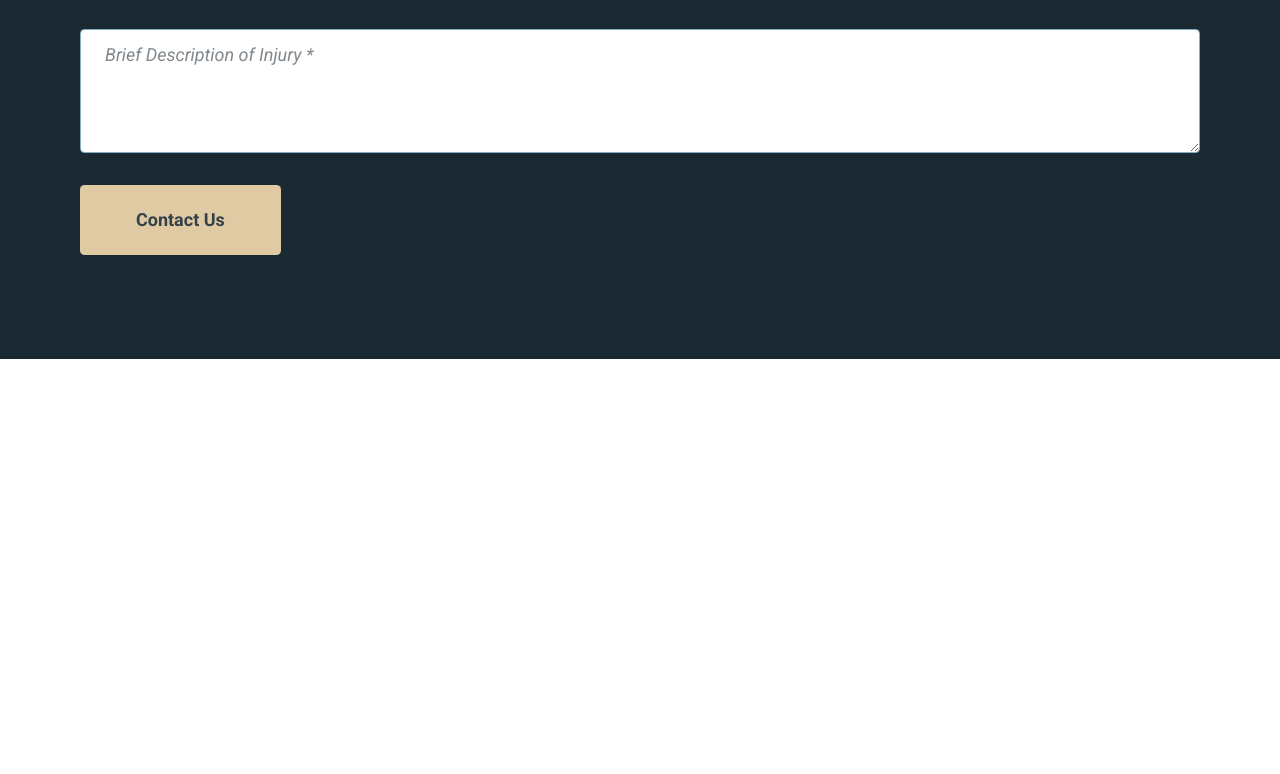
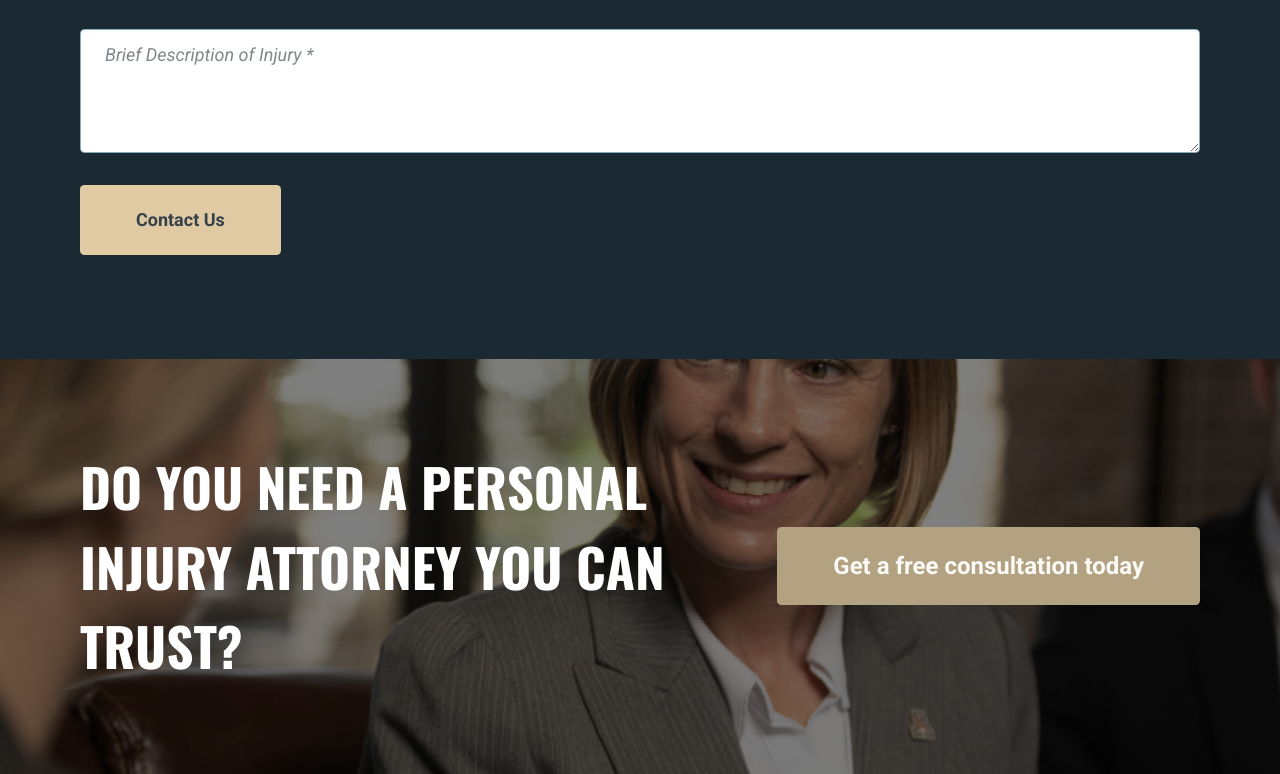
Before and after one commit to aatanasow/tailwind-hollingsworthlaw, a website: page public/index.html in a window 1280 px wide. Shown: the part 4961-5735 px from the top of the page. Before the commit the page ends 5320 px from the top, so only its background shows below. Drawn offline with nearby package versions, Linux system fonts and the light colour scheme.

Commit message:
Add CTA section

```diff
--- a/public/index.html
+++ b/public/index.html
@@ -609,6 +609,7 @@
         </div>
       </div>
     </section>
+
     <!-- Contact Section-->
     <section id="contact" class="bg-cGrey-90">
       <div class="curved">
@@ -685,5 +686,25 @@
         </form>
       </div>
     </section>
+
+    <!-- STA section-->
+    <section id="cta" class="relative bg-[url('img/cta-bg.jpg')] bg-cover bg-center bg-no-repeat">
+      <div
+        class="relative z-10 mx-auto flex flex-col justify-between gap-3 px-3 py-5 lg:flex-row lg:items-center lg:gap-5 lg:px-5 lg:py-11 xl:px-10"
+      >
+        <div class="flex-1">
+          <h2 class="font-accent text-2xl font-bold text-white md:text-3xl xl:text-4xl">
+            DO YOU NEED A PERSONAL INJURY ATTORNEY YOU CAN TRUST?
+          </h2>
+        </div>
+        <div class="flex">
+          <a
+            href="#"
+            class="w-full rounded bg-cOrange-120 py-3 text-center text-base font-bold leading-tight text-cOrange-10 transition duration-500 ease-out hover:bg-cOrange-100 hover:text-cGrey-90 sm:w-auto sm:px-7 sm:text-xl"
+            >Get a free consultation today</a
+          >
+        </div>
+      </div>
+    </section>
   </body>
 </html>
--- a/src/styles.css
+++ b/src/styles.css
@@ -46,6 +46,15 @@ body {
 }
 .st3 {
   fill: #fff;
+}
+#cta:before {
+  position: absolute;
+  top: 0;
+  left: 0;
+  width: 100%;
+  height: 100%;
+  background-color: rgba(0, 0, 0, 0.5);
+  content: "";
 }
 /* Hamburger menu */
 
```
Also changed, not shown: public/img/cta-bg.jpg (added), public/styles.css.
